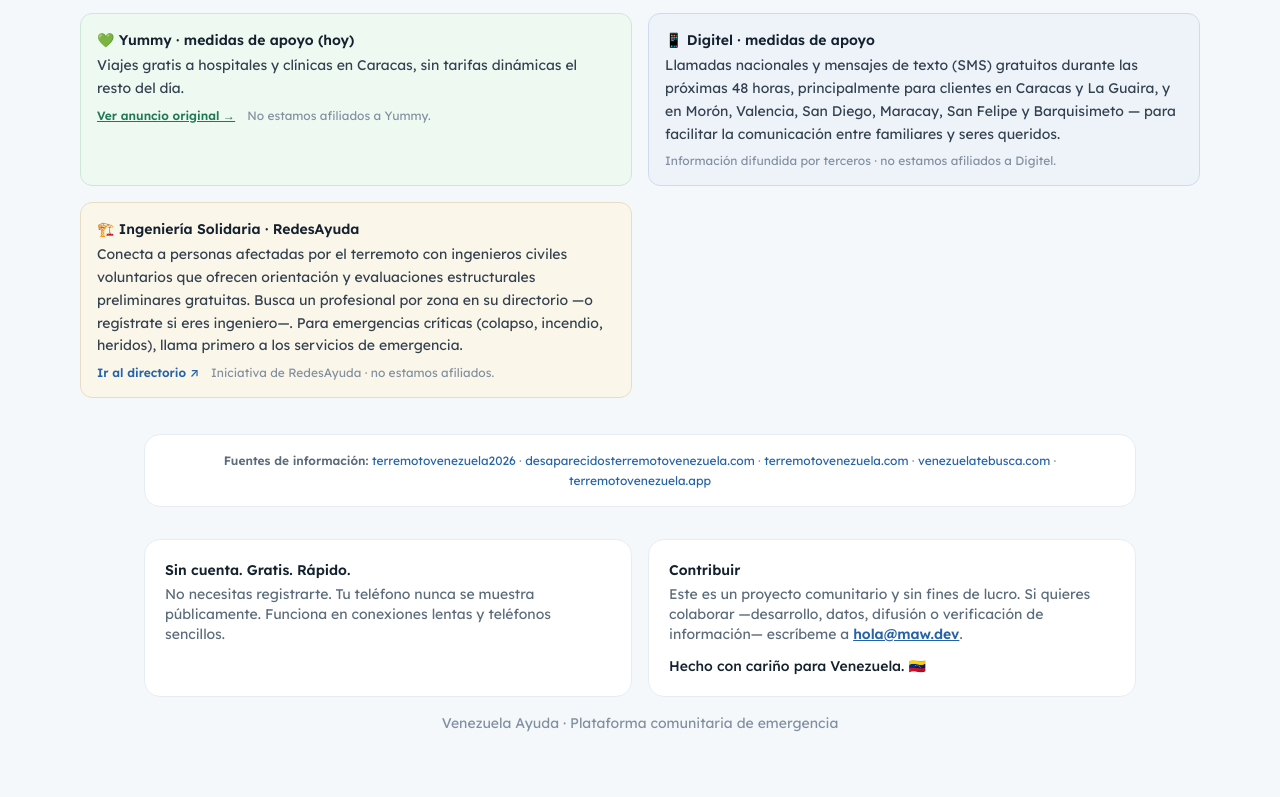
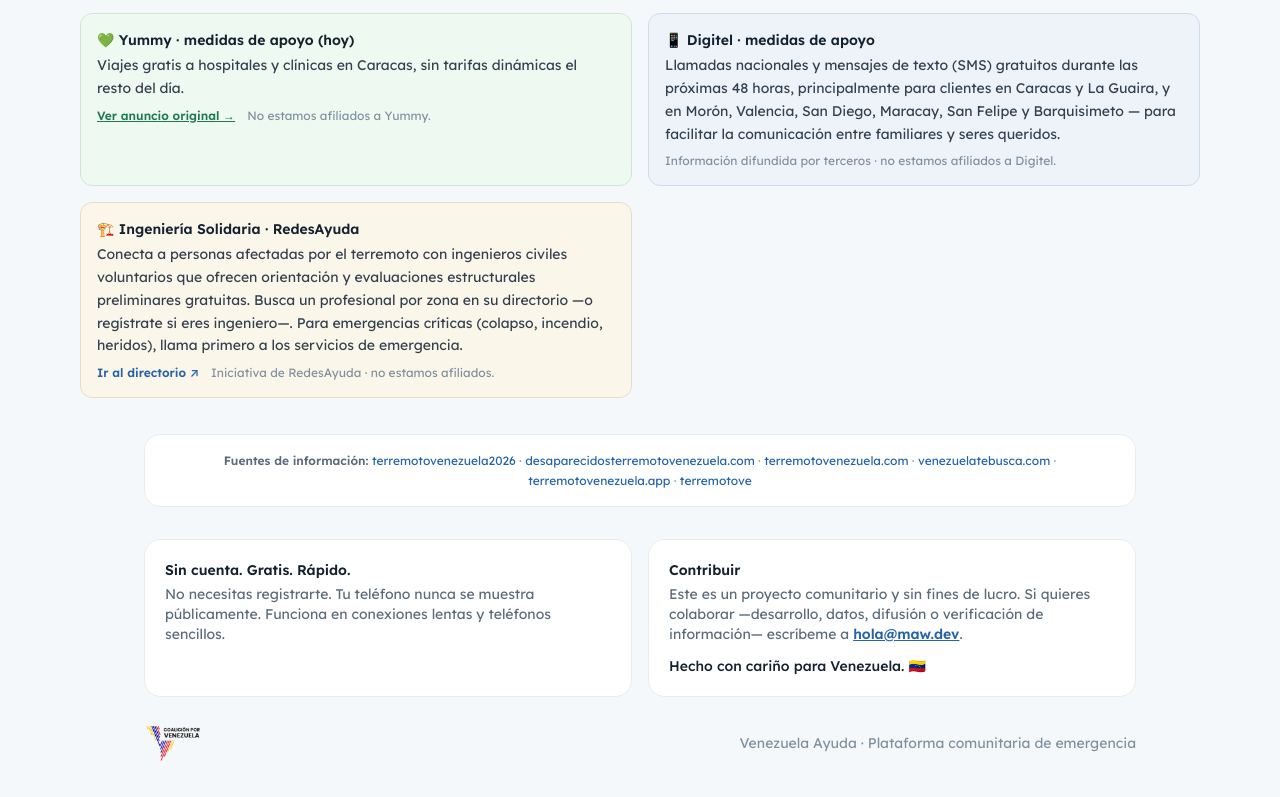
Before and after one commit to henrriusdev/venezuela-ayuda, a Next.js app: page / in a window 1280 px wide. Shown: the part 1553-2350 px from the top of the page. Before the commit the page ends 2318 px from the top, so only its background shows below. Built offline with nearby package versions, Linux system fonts and the light colour scheme; no server answers; the database is empty.

Commit message:
Footer: add Coalición por Venezuela logo (left, links to coalicionporvenezuela.org); add terremotove.netlify.app to sources

```diff
--- a/src/app/page.tsx
+++ b/src/app/page.tsx
@@ -146,6 +146,7 @@ export default async function Home() {
             ["https://terremotovenezuela.com", "terremotovenezuela.com"],
             ["https://venezuelatebusca.com", "venezuelatebusca.com"],
             ["https://terremotovenezuela.app", "terremotovenezuela.app"],
+            ["https://terremotove.netlify.app", "terremotove"],
           ].map(([url, name], i, arr) => (
             <span key={url}>
               <a
@@ -184,7 +185,22 @@ export default async function Home() {
           </div>
         </div>
 
-        <p className="mt-4">{t("footer.tagline")}</p>
+        <div className="mt-6 flex flex-col items-center gap-3 sm:flex-row sm:justify-between">
+          <a
+            href="https://coalicionporvenezuela.org/"
+            target="_blank"
+            rel="noopener noreferrer"
+            className="shrink-0"
+          >
+            {/* eslint-disable-next-line @next/next/no-img-element */}
+            <img
+              src="/coalicion-por-venezuela.webp"
+              alt="Coalición por Venezuela"
+              className="h-11 w-auto"
+            />
+          </a>
+          <p>{t("footer.tagline")}</p>
+        </div>
       </footer>
     </>
   );
```
